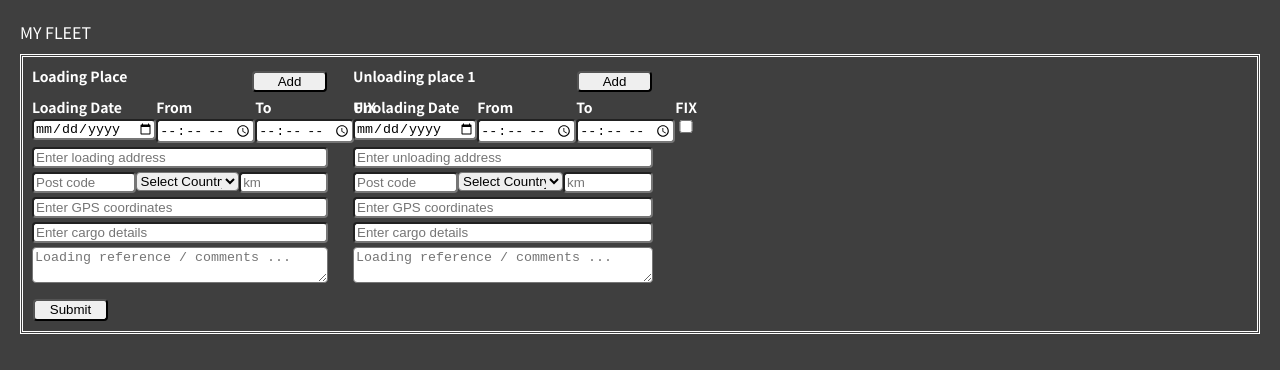
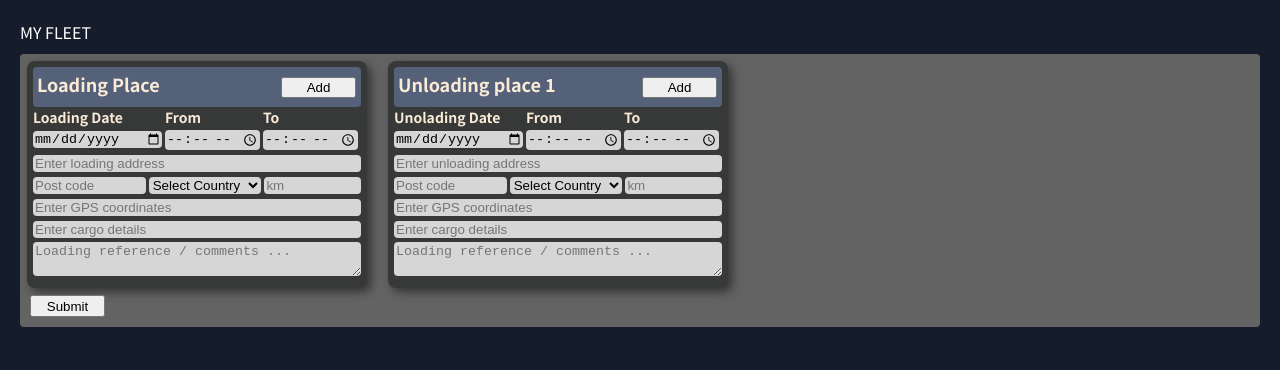
Before and after one commit to Alexit0/myfleet, a React (Create React App) app: page / in a window 1280 px wide. Shown: the top 370 px of the page. Built offline with nearby package versions, Linux system fonts and the light colour scheme.

Commit message:
udpate styling

```diff
--- a/src/components/DateTimeBlock.js
+++ b/src/components/DateTimeBlock.js
@@ -27,11 +27,11 @@ const DateTimeBlock = ({ index, value, dateTitle, handleInput }) => {
         value={value.timeTo}
         handleInput={handleInput}
       />
-      <FixedTerm
+      {/* <FixedTerm
         index={index}
         value={value.fixedTime}
         handleInput={handleInput}
-      />
+      /> */}
     </div>
   );
 };
--- a/src/components/OrderForm.module.css
+++ b/src/components/OrderForm.module.css
@@ -1,15 +1,24 @@
 input,
 select,
-textarea,
-button {
+textarea {
     border-radius: 4px;
     margin: 2px 0px;
     width: 100%;
+    border: none;
+    max-width: 100%;
+    background-color: rgb(214, 214, 214);
+}
+
+:focus {
+    background-color: rgb(243, 243, 243);
+    outline: none;
+
 }
 
 button {
     margin: 5px 1px;
     width: 75px;
+    background-color: default;
 }
 
 .submit-button {
@@ -19,41 +28,56 @@ button {
 
 
 label {
-    /* display: flex; */
     font-weight: bold;
+    color: antiquewhite;
 }
 
 main {
-    border: double white;
+    border-radius: 4px;
     margin: 10px 0px;
+    background-color: rgb(99, 99, 99);
 }
 
 .loading-fields {
-    width:300px;
-    min-width: 20%;
+    width: 340px;
+    min-width: 340px;
     display: inline;
     margin: 7px;
-    /* border: solid white 3px; */
-    padding: 2px;
+    background-color: rgb(55, 56, 56);
+    border-radius: 8px;
+    box-shadow: 4px 4px 10px rgb(53, 52, 52);
+    padding: 6px;
+
 }
+
 .unloading-block {
     /* border: solid white 3px; */
     margin: 7px;
     width: max-content;
-    padding: 2px;
+    /* padding: 2px; */
     display: flex;
 
 }
+
 .unloading-fields {
-    width:300px;
-    min-width: 25%;
+    width: 340px;
+    min-width: 340px;
     display: block;
-    margin: 0px 7px
+    margin: 0px 7px;
+    background-color: rgb(55, 56, 56);
+    border-radius: 8px;
+    padding: 6px;
+    box-shadow: 4px 4px 10px rgb(53, 52, 52);
+
 }
 
 .label-bar {
     display: flex;
     justify-content: space-between;
+    border-radius: 4px;
+    background-color: rgba(100, 119, 155, 0.658);
+    padding: 4px;
+    font-size: large;
 
 }
 
@@ -72,11 +96,15 @@ main {
 }
 
 .post-code {
-    width: 35%
+    width: 35%;
+    margin: 0px 3px 0px 0px;
+
 }
 
 .country {
     width: 35%;
+    margin: 0px 3px 0px 0px;
+
 
 }
 
@@ -87,3 +115,7 @@ main {
 .fields {
     display: flex;
 }
+
+.datetime {
+    margin: 0px 3px 0px 0px;
+}
--- a/src/components/singleComponents/Date.js
+++ b/src/components/singleComponents/Date.js
@@ -1,4 +1,6 @@
 import React from "react";
+
+import classes from "../OrderForm.module.css"
 
 const Date = ({ index, value, dateTitle, handleInput }) => {
   const handleDateInput = (event) => {
@@ -9,7 +11,7 @@ const Date = ({ index, value, dateTitle, handleInput }) => {
     });
   };
   return (
-    <span>
+    <span className={classes.datetime}>
       <label>{dateTitle}</label>
       <input
         name="date"
--- a/src/components/singleComponents/Time.js
+++ b/src/components/singleComponents/Time.js
@@ -1,4 +1,7 @@
 import React from "react";
+
+import classes from "../OrderForm.module.css"
+
 
 const Time = ({ index, value, timeTitle, name, handleInput }) => {
   const handleTime = (event) => {
@@ -9,7 +12,7 @@ const Time = ({ index, value, timeTitle, name, handleInput }) => {
     });
   };
   return (
-    <span>
+    <span className={classes.datetime}>
       <label>{timeTitle}</label>
       <input
         name={name}
--- a/src/index.css
+++ b/src/index.css
@@ -10,5 +10,5 @@ html {
 
 body {
   margin: 0;
-  background-color: #3f3f3f;
+  background-color: rgb(21, 29, 44);
 }
```
